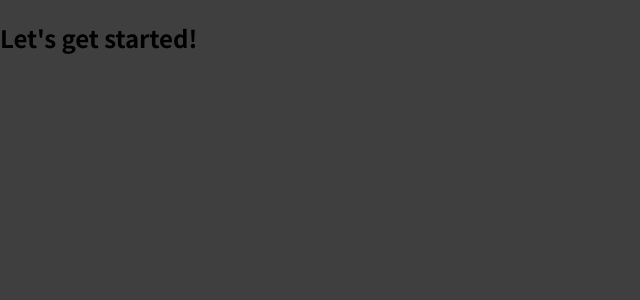
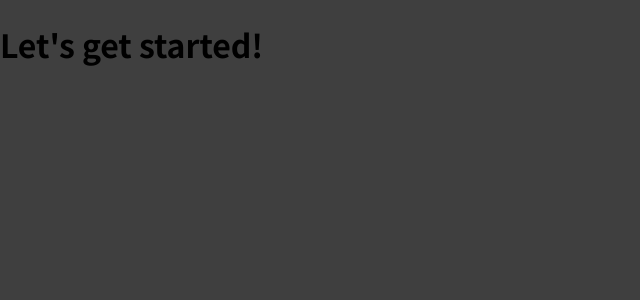
Before and after one commit to uzaaaiiir/react-course, a JavaScript app: page / in a window 1280 px wide. Shown: the top 300 px of the page, without its empty margins (0-640 px from the left). Built offline with nearby package versions, Linux system fonts and the light colour scheme.

Commit message:
Updating app

```diff
--- a/src/App.js
+++ b/src/App.js
@@ -1,7 +1,7 @@
 function App() {
     return (
         <div>
-            <h2>Let's get started!</h2>
+            <h1>Let's get started!</h1>
         </div>
     );
 }
```
